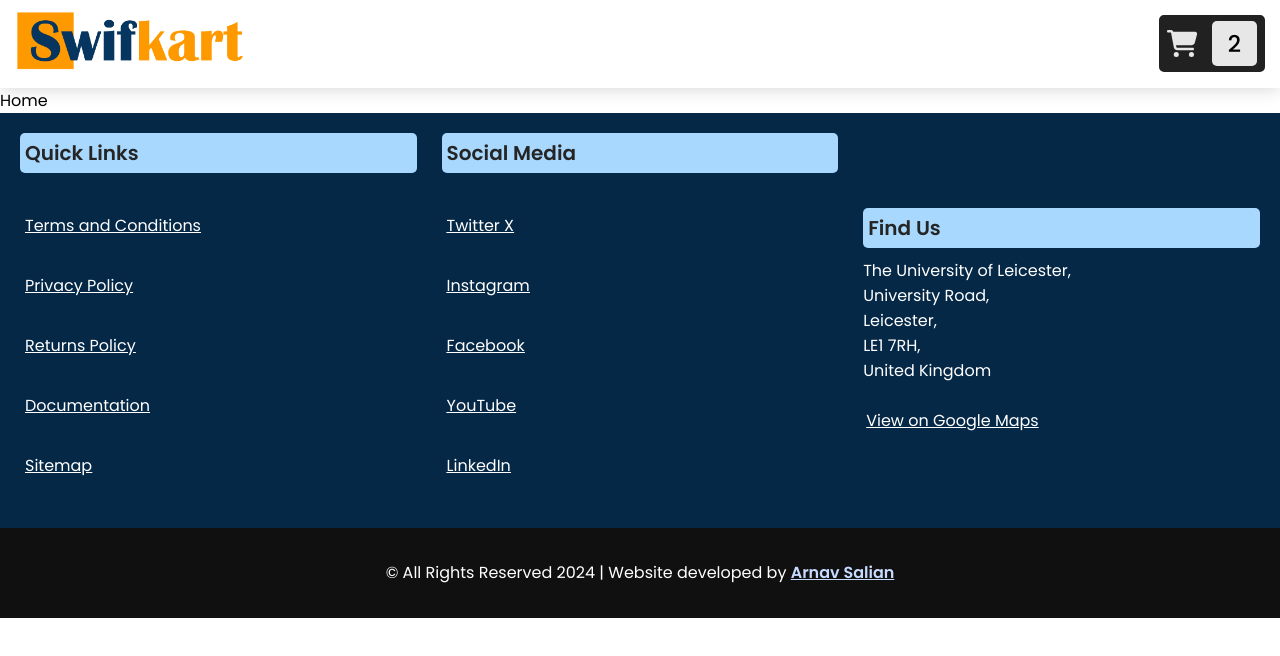
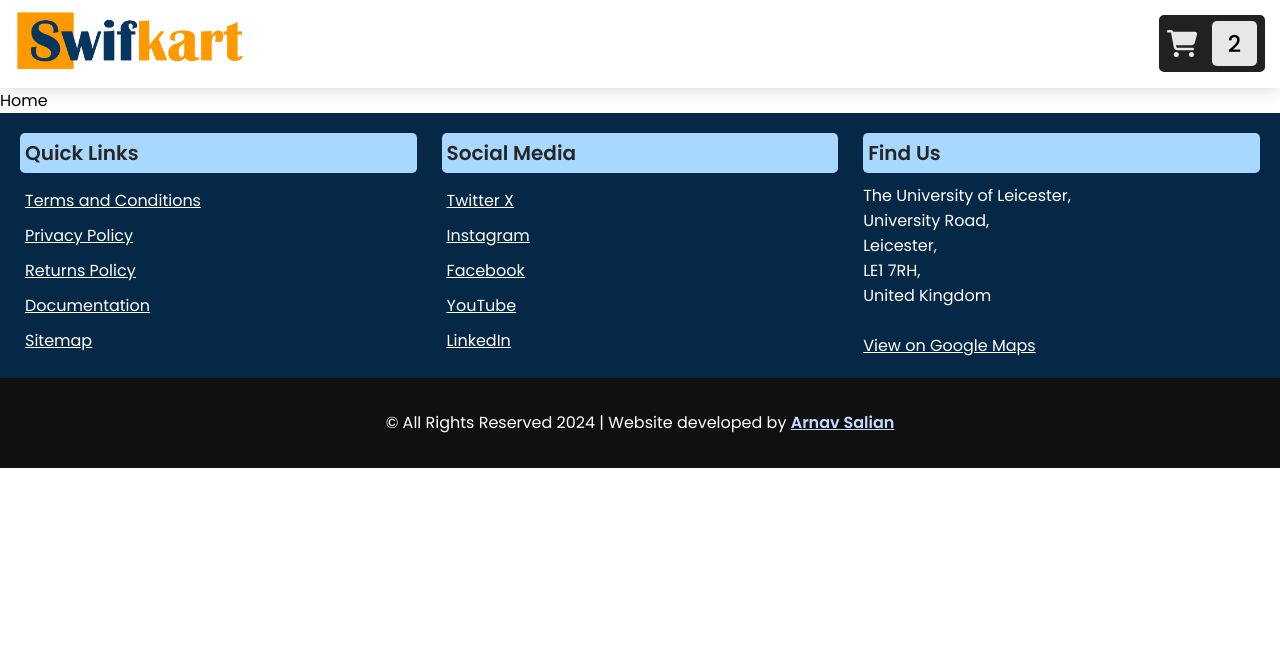
Before and after one commit to Arnav-Salian/Swifkart-Web-Store, a React (Vite) app: page / in a window 1280 px wide. Shown: the top 656 px of the page. Built offline with nearby package versions, Linux system fonts and the light colour scheme; the HTML template or start-up script is replaced by a standard one.

Commit message:
Fixed Footer Bug

```diff
--- a/src/components/Footer.css
+++ b/src/components/Footer.css
@@ -83,13 +83,10 @@
 
 .footer-section a{
     color: white;
-    padding: 5px 3px;
-    border-radius: 5px;
 }
 
 .footer-section a:hover{
     text-decoration: none;
-    background-color: rgb(0, 69, 125);
 }
 
 
```
